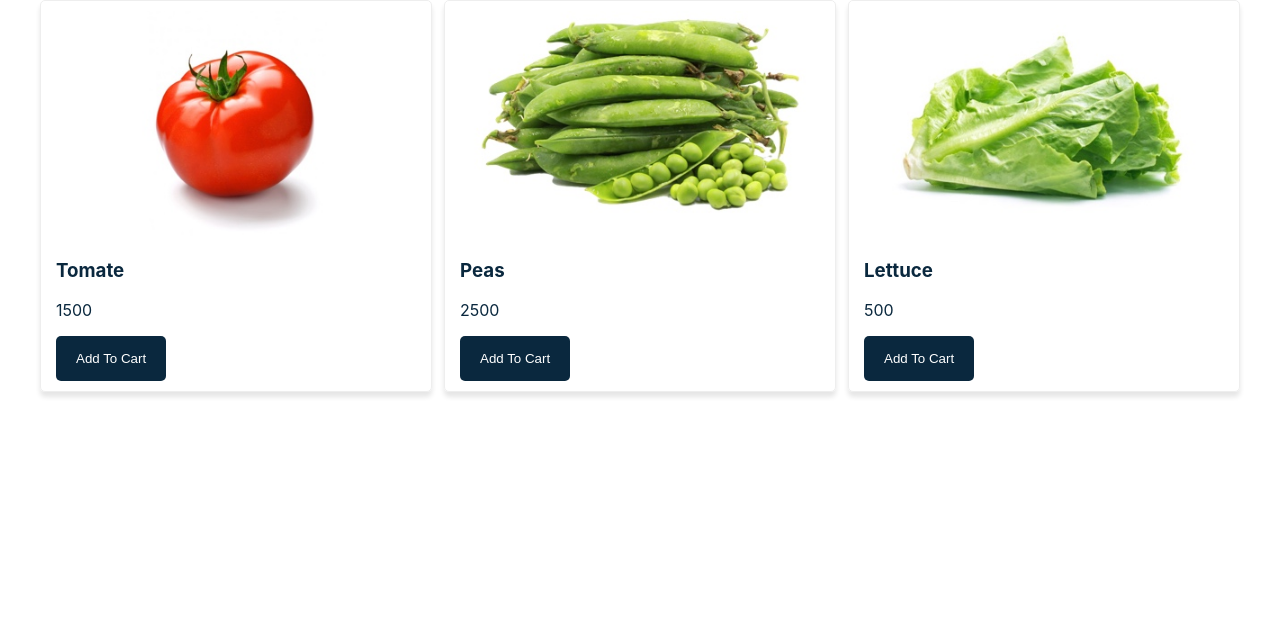
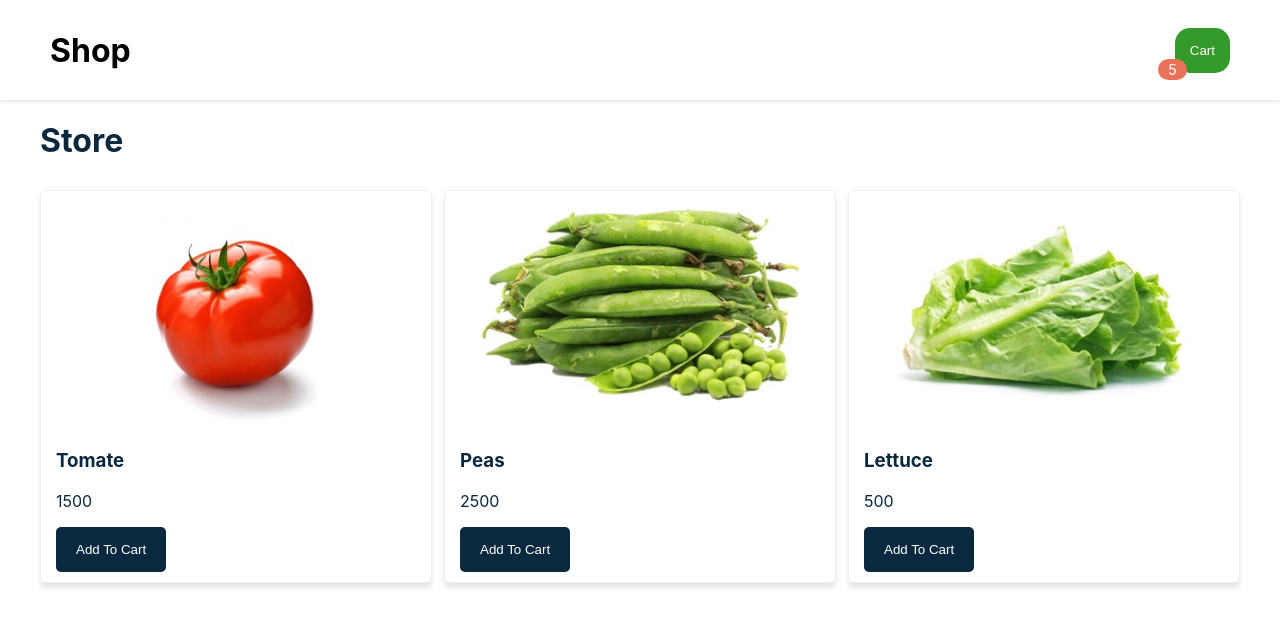
Before and after one commit to rickylolo/react-shop, a React (Create React App) app: page / in a window 1280 px wide. Shown: the top 626 px of the page. Built offline with nearby package versions, Linux system fonts and the light colour scheme.

Commit message:
Feat/NavBar

```diff
--- a/src/App.js
+++ b/src/App.js
@@ -1,6 +1,8 @@
 import { Component } from 'react';
 import Products from './components/Products';
 import Layout from './components/Layout';
+import Title from './components/Title';
+import NavBar from './components/NavBar';
 
 class App extends Component {
   state = {
@@ -14,7 +16,9 @@ class App extends Component {
   render() {
     return (
       <div>
+        <NavBar></NavBar>
         <Layout>
+          <Title></Title>
           <Products addToCart={() => console.log('Do Nothing')} products={this.state.products}></Products>
         </Layout>
       </div>
--- /dev/null
+++ b/src/components/BubbleAlert.js
@@ -0,0 +1,19 @@
+import { Component } from 'react';
+
+const styles = {
+  bubbleAlert: {
+    backgroundColor: '#E9725A',
+    borderRadius: '15px',
+    color: '#fff',
+    padding: '2px 10px',
+    fontSize: '0.9rem',
+    widht: '20px',
+  },
+};
+class BubbleAlert extends Component {
+  render() {
+    return <span style={styles.bubbleAlert}>5</span>;
+  }
+}
+
+export default BubbleAlert;
--- /dev/null
+++ b/src/components/Cart.js
@@ -0,0 +1,33 @@
+import { Component } from 'react';
+import BubbleAlert from './BubbleAlert';
+
+const styles = {
+  cart: {
+    backgroundColor: '#359A2C',
+    color: '#fff',
+    border: 'none',
+    padding: '15px',
+    borderRadius: '15px',
+    cursor: 'pointer',
+  },
+  bubble: {
+    position: 'relative',
+    left: 12,
+    top: 20,
+  },
+};
+
+class Cart extends Component {
+  render() {
+    return (
+      <div>
+        <span style={styles.bubble}>
+          <BubbleAlert />
+        </span>
+        <button style={styles.cart}>Cart</button>
+      </div>
+    );
+  }
+}
+
+export default Cart;
--- /dev/null
+++ b/src/components/Logo.js
@@ -0,0 +1,16 @@
+import { Component } from 'react';
+
+const styles = {
+  logo: {
+    fontWeight: '700',
+    fontSize: '2rem',
+  },
+};
+
+class Logo extends Component {
+  render() {
+    return <div style={styles.logo}>Shop</div>;
+  }
+}
+
+export default Logo;
--- /dev/null
+++ b/src/components/NavBar.js
@@ -0,0 +1,29 @@
+import { Component } from 'react';
+import Logo from './Logo';
+import Cart from './Cart';
+
+const styles = {
+  navbar: {
+    display: 'flex',
+    flexDirection: 'row',
+    alignItems: 'center',
+    height: '100px',
+    justifyContent: 'space-between',
+    position: 'relative',
+    padding: '0 50px',
+    boxShadow: '0 2px 3px rgb(0,0,0,0.1)',
+  },
+};
+
+class NavBar extends Component {
+  render() {
+    return (
+      <nav style={styles.navbar}>
+        <Logo />
+        <Cart />
+      </nav>
+    );
+  }
+}
+
+export default NavBar;
--- /dev/null
+++ b/src/components/Title.js
@@ -0,0 +1,14 @@
+import { Component } from 'react';
+
+const styles = {
+  title: {
+    marginBottom: '30px',
+  },
+};
+class Title extends Component {
+  render() {
+    return <h1 style={styles.title}>Store</h1>;
+  }
+}
+
+export default Title;
```
